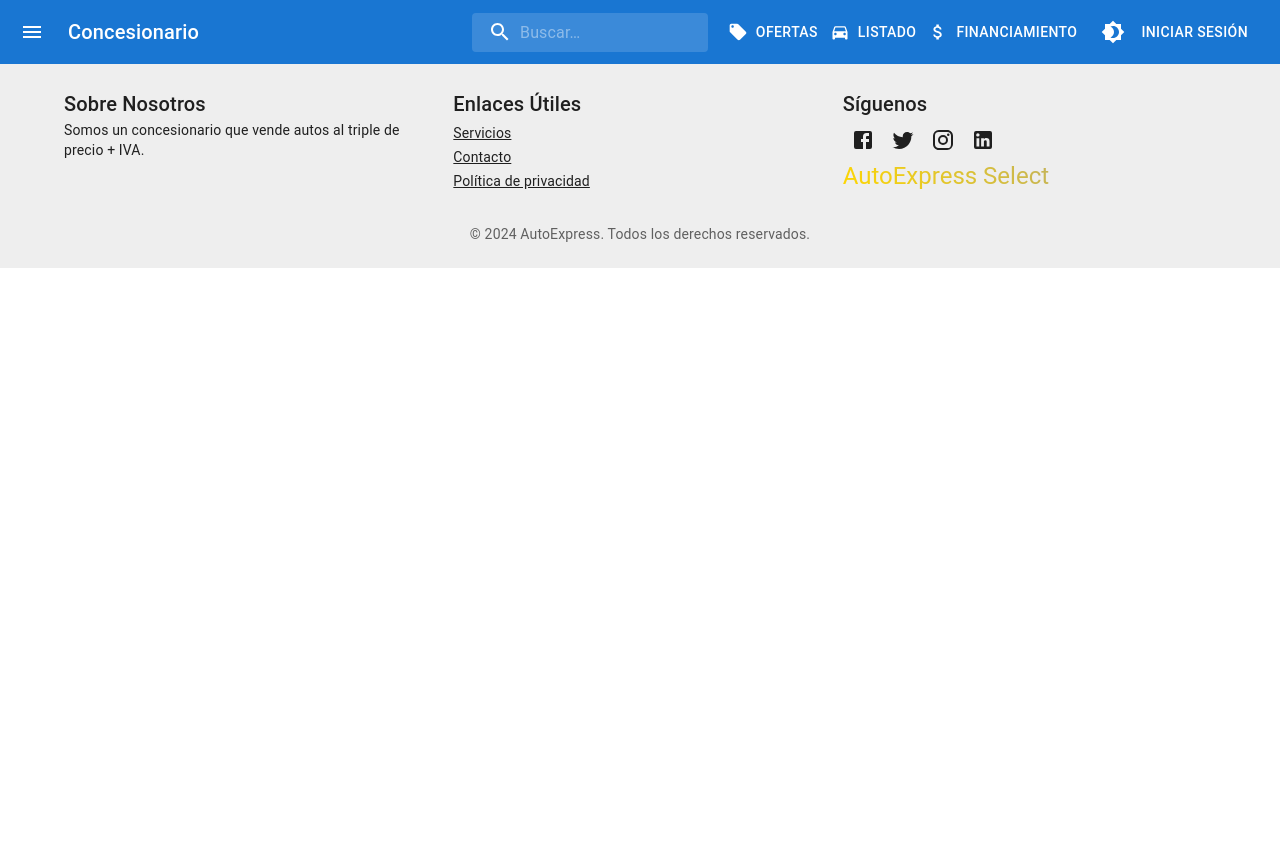
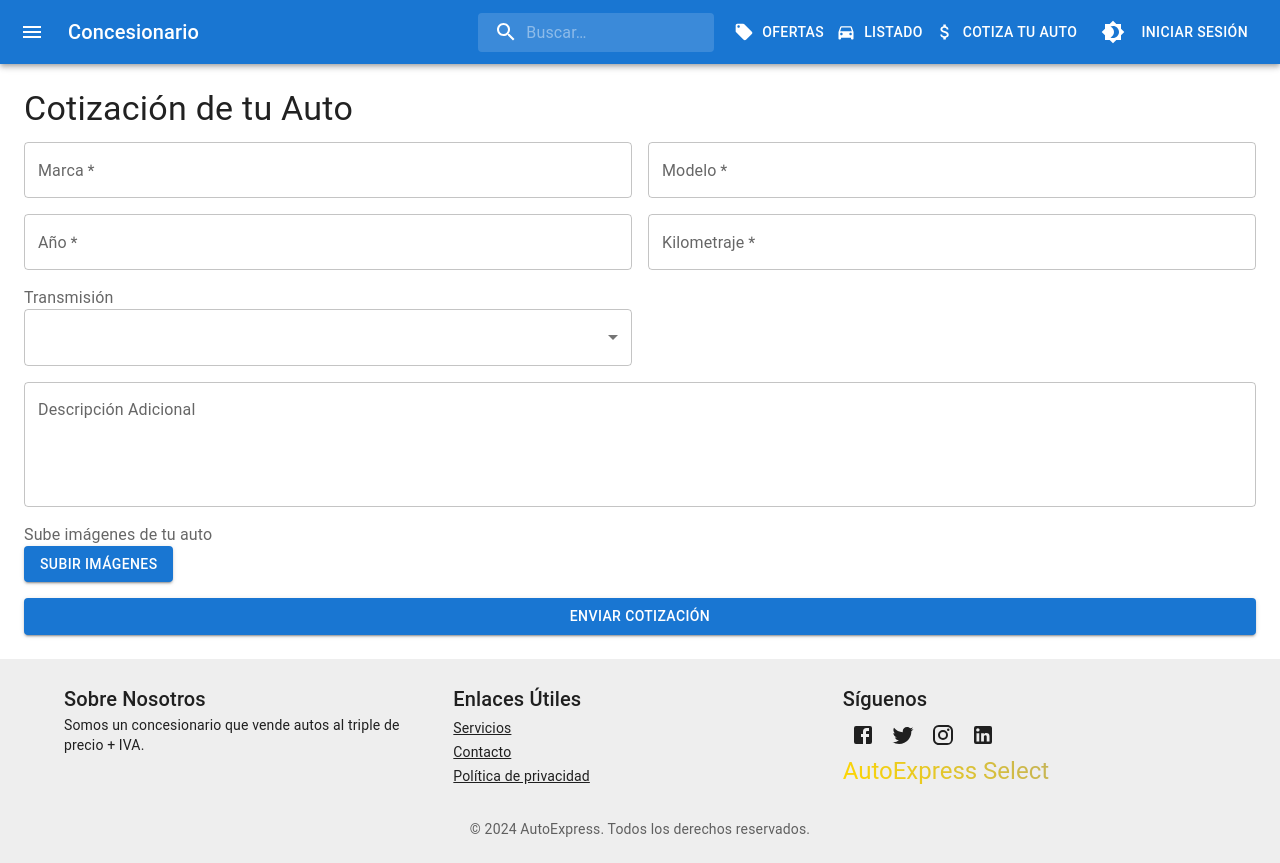
Before and after one commit to 0lio21/AutoExpress, a React (Vite) app in the folder front/: page /cotizacion in a window 1280 px wide. Before the commit the page ends 800 px from the top, so only its background shows below. Built offline with nearby package versions, Linux system fonts and the light colour scheme.

Commit message:
cotizacion y respuesta del inspector

```diff
--- a/front/package.json
+++ b/front/package.json
@@ -13,7 +13,7 @@
     "@emotion/react": "^11.13.3",
     "@emotion/styled": "^11.13.0",
     "@mui/icons-material": "^6.1.1",
-    "@mui/material": "^6.1.1",
+    "@mui/material": "^6.1.4",
     "@react-three/drei": "^9.114.0",
     "@react-three/fiber": "^8.17.8",
     "@types/three": "^0.169.0",
--- a/front/src/App.jsx
+++ b/front/src/App.jsx
@@ -11,6 +11,8 @@ import { Public } from '@mui/icons-material';
 import Publicacion from './pages/publicacion/publicacion';
 import Select from './pages/select/page';
 import Listado from './pages/listado/page';
+import Cotizacion from './pages/cotizacion/page';
+import RespuestaInspector from './pages/respuesta/respuestaInspector';
 
 
 function App() {
@@ -44,6 +46,8 @@ function App() {
           <Route path="/publicacion" element={<Publicacion id={0} />} />
           <Route path="/select" toggleTheme={toggleTheme} element={<Select />} />
           <Route path='/listado' element= {<Listado/>} />
+          <Route path= '/cotizacion' element={<Cotizacion/>} />
+          <Route path='/respuesta' element = {<RespuestaInspector/>} />
           {/* <Route path='/modelo3d' element={<Modelo/>} /> */}
           {/* Puedes agregar más rutas aquí si lo deseas */}
         </Routes>
--- /dev/null
+++ b/front/src/pages/cotizacion/page.jsx
@@ -0,0 +1,205 @@
+import React, { useState } from "react";
+import {
+  Box,
+  Button,
+  CircularProgress,
+  Grid,
+  InputLabel,
+  MenuItem,
+  Select,
+  TextField,
+  Typography,
+} from '@mui/material';
+import { styled } from '@mui/material/styles';
+import RespuestaInspector from "../respuesta/respuestaInspector";
+
+const Input = styled('input')({
+  display: 'none',
+});
+
+export default function Cotizacion() {
+  const [seleccionarArchivos, setSeleccionarArchivos] = useState([]);
+  const [marca, setMarca] = useState('');
+  const [modelo, setModelo] = useState('');
+  const [kilometraje, setKilometraje] = useState('');
+  const [anio, setAnio] = useState('');
+  const [transmision, setTransmision] = useState('');
+  const [descripcion, setDescripcion] = useState('');
+  const [cargando, setCargando] = useState(false);
+  const [mensaje, setMensaje] = useState('');
+  const [respuestaInspector, setRespuestaInspector] = useState("");
+
+
+  const handleArchivoChange = (e) => {
+    setSeleccionarArchivos(e.target.files);
+  }
+
+  const handleSubmit = async (e) => {
+    e.preventDefault();
+    if (seleccionarArchivos.length === 0) {
+      alert('Por favor, envía imágenes de tu vehículo');
+      return;
+    }
+
+    setCargando(true);
+    const formData = new FormData();
+    for (let i = 0; i < seleccionarArchivos.length; i++) {
+      formData.append('imagenes', seleccionarArchivos[i]);
+    }
+    formData.append('marca', marca);
+    formData.append('modelo', modelo);
+    formData.append('anio', anio);
+    formData.append('kilometraje', kilometraje);
+    formData.append('transmision', transmision);
+    formData.append('descripcion', descripcion);
+
+    try {
+      const response = await fetch('https://backend-cotizacion', {
+        method: 'POST',
+        body: formData,
+      });
+
+      if (response.ok) {
+        setMensaje('Tu cotización ha sido enviada. Recibirás una respuesta pronto.');
+      } else {
+        setMensaje('Hubo un problema al enviar tu cotización. Intenta más tarde.');
+        console.log('Error al enviar la cotización', response.statusText);
+      }
+    } catch (error) {
+      setMensaje('Hubo un problema al enviar tu cotización. Intenta más tarde.');
+      console.log('Error al enviar la cotización', error);
+    } finally {
+      setCargando(false);
+    }
+  }
+
+  return (
+    <Box sx={{ p: 3 }}>
+      <Typography variant="h4" gutterBottom>
+        Cotización de tu Auto
+      </Typography>
+      <form onSubmit={handleSubmit}>
+        <Grid container spacing={2}>
+          {/* Campo de Marca */}
+          <Grid item xs={12} sm={6}>
+            <TextField
+              fullWidth
+              label="Marca"
+              value={marca}
+              onChange={(e) => setMarca(e.target.value)}
+              required
+            />
+          </Grid>
+
+          {/* Campo de Modelo */}
+          <Grid item xs={12} sm={6}>
+            <TextField
+              fullWidth
+              label="Modelo"
+              value={modelo}
+              onChange={(e) => setModelo(e.target.value)}
+              required
+            />
+          </Grid>
+
+          {/* Campo de Año */}
+          <Grid item xs={12} sm={6}>
+            <TextField
+              fullWidth
+              label="Año"
+              type="number"
+              value={anio}
+              onChange={(e) => setAnio(e.target.value)}
+              required
+            />
+          </Grid>
+
+          {/* Campo de Kilometraje */}
+          <Grid item xs={12} sm={6}>
+            <TextField
+              fullWidth
+              label="Kilometraje"
+              type="number"
+              value={kilometraje}
+              onChange={(e) => setKilometraje(e.target.value)}
+              required
+            />
+          </Grid>
+
+          {/* Campo de Transmisión */}
+          <Grid item xs={12} sm={6}>
+            <InputLabel id="transmision-label">Transmisión</InputLabel>
+            <Select
+              labelId="transmision-label"
+              fullWidth
+              value={transmision}
+              onChange={(e) => setTransmision(e.target.value)}
+              required
+            >
+              <MenuItem value="manual">Manual</MenuItem>
+              <MenuItem value="automatica">Automática</MenuItem>
+            </Select>
+          </Grid>
+
+          {/* Campo de Descripción */}
+          <Grid item xs={12}>
+            <TextField
+              fullWidth
+              label="Descripción Adicional"
+              multiline
+              rows={4}
+              value={descripcion}
+              onChange={(e) => setDescripcion(e.target.value)}
+            />
+          </Grid>
+
+          {/* Subir imágenes */}
+          <Grid item xs={12}>
+            <InputLabel htmlFor="upload-images">
+              Sube imágenes de tu auto
+            </InputLabel>
+            <label htmlFor="upload-images">
+              <Input
+                id="upload-images"
+                multiple
+                type="file"
+                onChange={handleArchivoChange}
+              />
+              <Button variant="contained" component="span">
+                Subir Imágenes
+              </Button>
+            </label>
+          </Grid>
+
+          {/* Botón para enviar el formulario */}
+          <Grid item xs={12}>
+            <Button
+              type="submit"
+              variant="contained"
+              color="primary"
+              fullWidth
+              disabled={cargando}
+            >
+              {cargando ? <CircularProgress size={24} /> : 'Enviar Cotización'}
+            </Button>
+          </Grid>
+        </Grid>
+      </form>
+
+      {/* Mostrar mensaje de éxito o error */}
+      {mensaje && (
+        <Box mt={4}>
+          <Typography variant="h6">{mensaje}</Typography>
+        </Box>
+      )}
+      {/* Mostrar la respuesta del inspector, si está disponible */}
+      {respuestaInspector && (
+        <Box mt={4}>
+          <Typography variant="h6">Respuesta del Inspector:</Typography>
+          <RespuestaInspector setRespuestaInspector={setRespuestaInspector} />
+        </Box>
+      )}
+
+    </Box>
+  );
+}
--- a/front/src/pages/header/header.jsx
+++ b/front/src/pages/header/header.jsx
@@ -89,7 +89,7 @@ const Header = ({ page, toggleTheme, currentTheme }) => {
   const menuItems = [
     { text: 'Ofertas', icon: <LocalOfferIcon />, to: '/ofertas' },
     { text: 'Listado', icon: <DirectionsCarIcon />, to: '/listado'},
-    { text: 'Financiamiento', icon: <AttachMoneyIcon />, to: '/listado'},
+    { text: 'Cotiza tu Auto', icon: <AttachMoneyIcon />, to: '/cotizacion'},
   ];
 
   const additionalItems = ['Tienda', 'Ubicación', 'Soporte Técnico', 'FAQ'];
--- /dev/null
+++ b/front/src/pages/respuesta/respuestaInspector.jsx
@@ -0,0 +1,74 @@
+export default function RespuestaInspector({ setRespuestaInspector }) {
+    const [respuesta, setRespuesta] = useState("");
+    const [cargando, setCargando] = useState(false);
+    const [mensaje, setMensaje] = useState("");
+
+    const handleSubmit = async (e) => {
+      e.preventDefault();
+      setCargando(true);
+
+      try {
+        const response = await fetch("http://enviar-respuesta-inspector", {
+          method: "POST",
+          headers: {
+            "Content-Type": "application/json",
+          },
+          body: JSON.stringify({ respuesta }),
+        });
+
+        if (response.ok) {
+          setMensaje("Respuesta enviada con éxito. El correo ha sido enviado.");
+          // Actualizar la respuesta en el componente de Cotización
+          setRespuestaInspector(respuesta);
+        } else {
+          setMensaje("Hubo un problema al enviar la respuesta.");
+        }
+      } catch (error) {
+        setMensaje("Hubo un problema al enviar la respuesta.");
+        console.error("Error al enviar la respuesta: ", error);
+      } finally {
+        setCargando(false);
+      }
+    };
+
+    return (
+      <Box sx={{ p: 3 }}>
+        <Typography variant="h5" gutterBottom>
+          Respuesta del Inspector
+        </Typography>
+        <form onSubmit={handleSubmit}>
+          <Grid container spacing={2}>
+            <Grid item xs={12}>
+              <TextField
+                fullWidth
+                label="Respuesta del Inspector"
+                multiline
+                rows={4}
+                value={respuesta}
+                onChange={(e) => setRespuesta(e.target.value)}
+                required
+              />
+            </Grid>
+
+            <Grid item xs={12}>
+              <Button
+                type="submit"
+                variant="contained"
+                color="primary"
+                fullWidth
+                disabled={cargando}
+              >
+                {cargando ? <CircularProgress size={24} /> : "Enviar Respuesta"}
+              </Button>
+            </Grid>
+          </Grid>
+        </form>
+
+        {mensaje && (
+          <Box mt={4}>
+            <Typography variant="h6">{mensaje}</Typography>
+          </Box>
+        )}
+      </Box>
+    );
+  }
```
Also changed, not shown: 1 other file (tests, documents, lock files or other folders).
